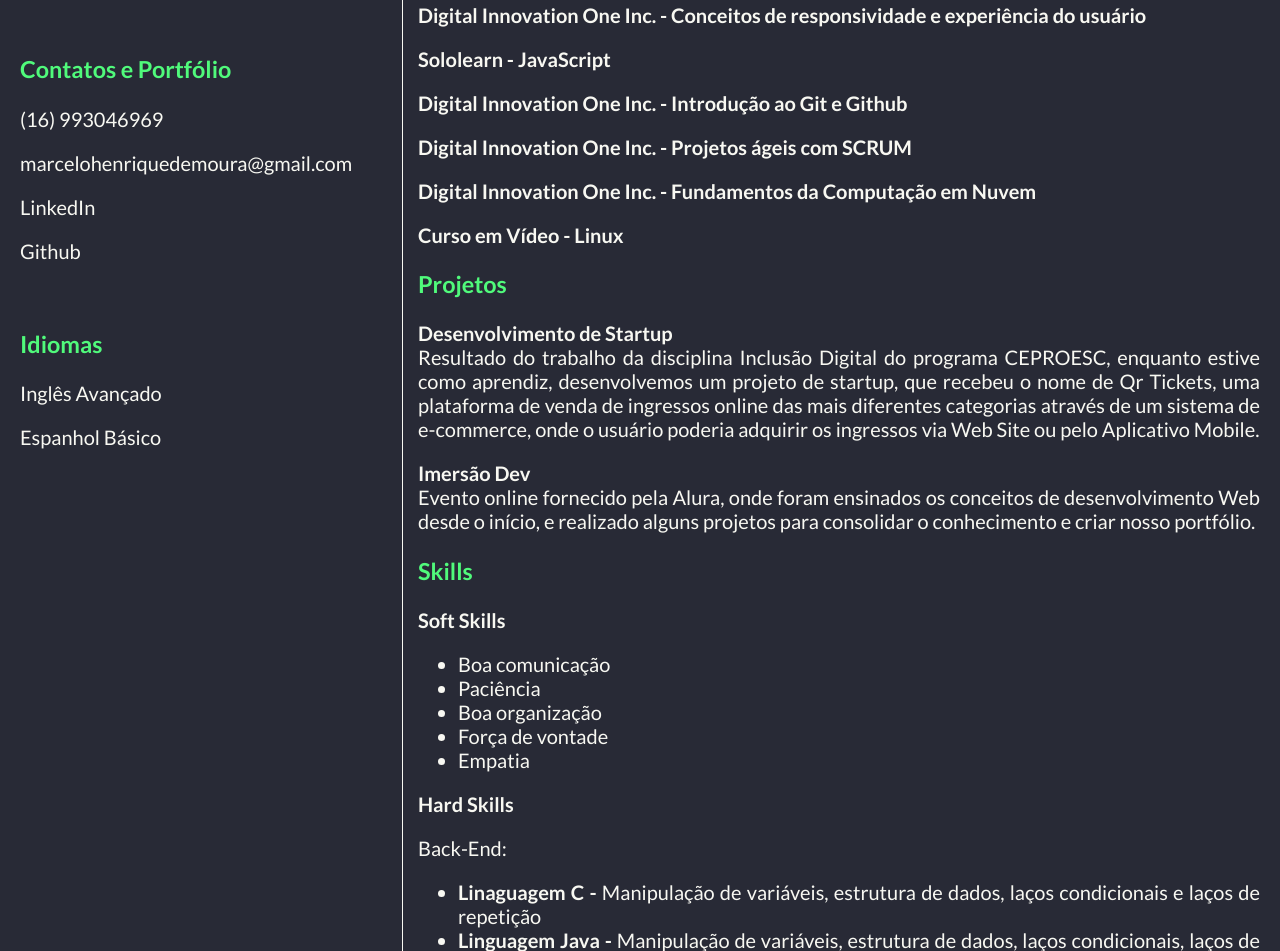
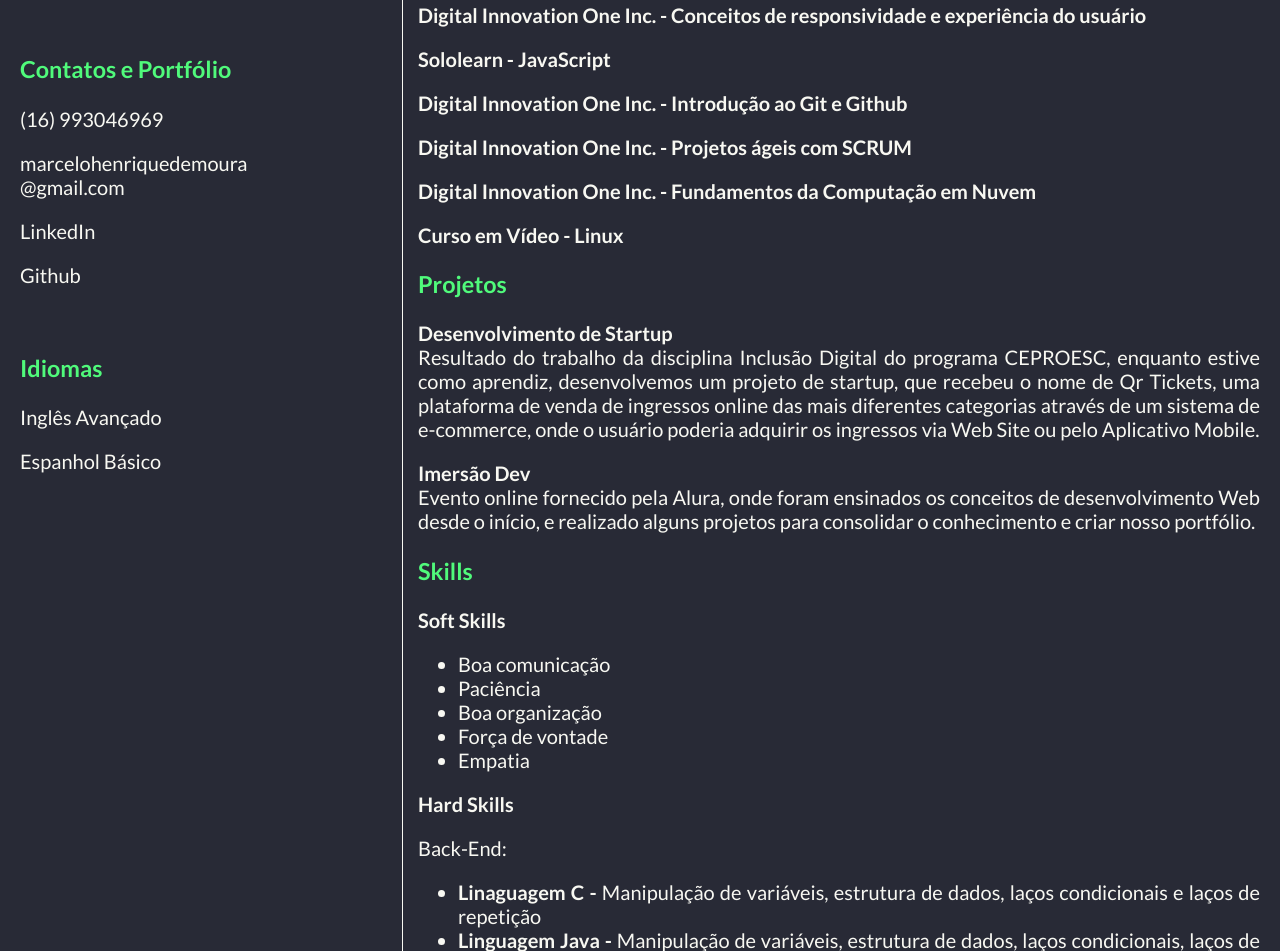
Before and after one commit to marcelohmoura/web-curriculum, a plain HTML site: page index.html in a window 1280 px wide. Shown: the part 785-1736 px from the top of the page. Drawn offline with Linux system fonts and the light colour scheme.

Commit message:
mail fixed

```diff
--- a/index.html
+++ b/index.html
@@ -40,7 +40,8 @@
             <br>
             <h3>Contatos e Portfólio</h3>
             <p><a href="tel:+55016993046969" target="_blank">(16) 993046969</a></p>
-            <p><a href="mailto:marcelohenriquedemoura@gmail.com" target="_blank">marcelohenriquedemoura@gmail.com</a>
+            <p><a href="mailto:marcelohenriquedemoura@gmail.com" target="_blank">marcelohenriquedemoura
+                <br> @gmail.com</a>
             </p>
             <p><a href="https://www.linkedin.com/in/marcelo-moura-b91a95132/" target="_blank">LinkedIn</a></p>
             <p><a href="https://github.com/marcelohmoura" target="_blank">Github</a></p>
```
